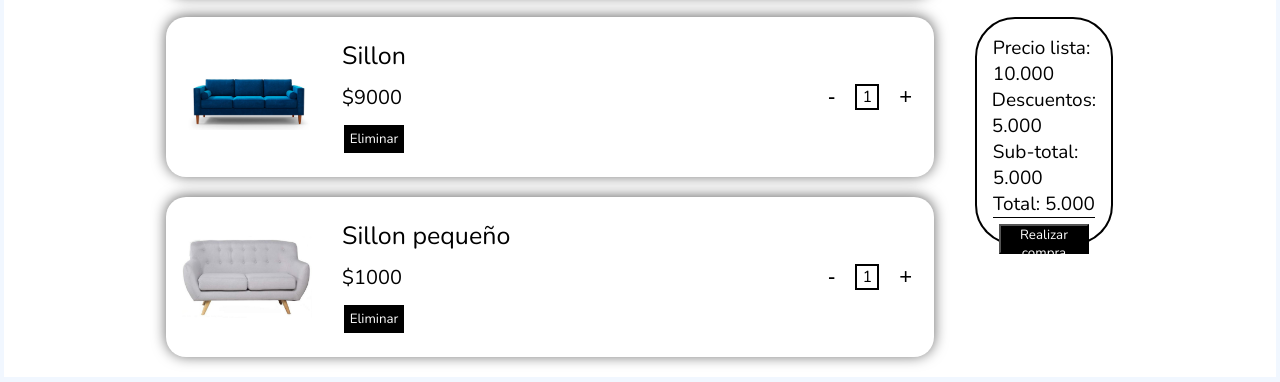
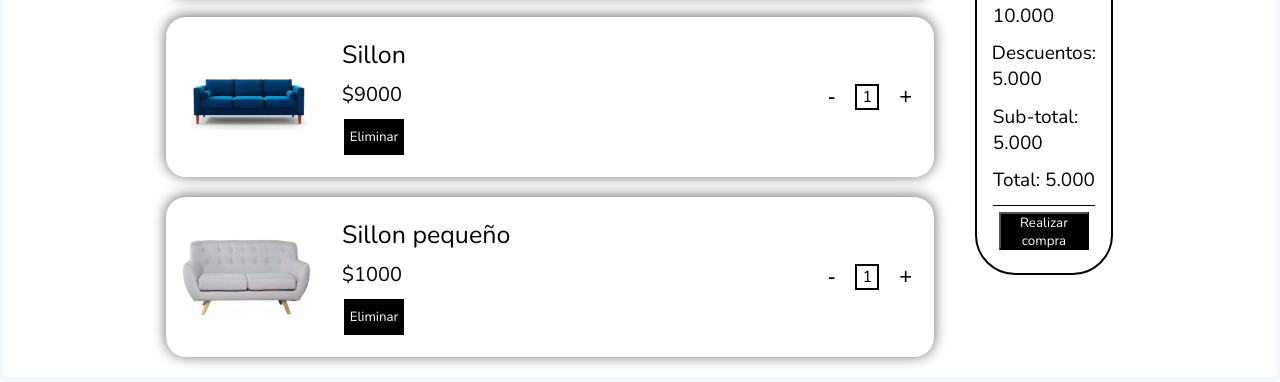
Before and after one commit to tomimirad/sprin2, a website: page views/productCart.html in a window 1280 px wide. Shown: the part 532-914 px from the top of the page. Drawn offline with Linux system fonts and the light colour scheme; files that its build step writes are made by us from their sources; files whose address does not match are found by name.

Commit message:
acomodando carrito

```diff
--- a/public/css/productCart.css
+++ b/public/css/productCart.css
@@ -55,7 +55,7 @@ img{
   border: solid 2px;
     color: white;
     background-color: black;
-    height: 4vh;
+    height: 5vh;
     width: 5vw;
 }
 
@@ -126,7 +126,7 @@ img{
     border: solid 2px;
     border-radius: 40px;
     padding: 1rem;
-    height: 24vh;
+    height: 35vh;
     width: 8vw;
     display: flex;
     flex-direction: column;
@@ -141,7 +141,7 @@ img{
 .derecha-abajo button{
     color: white;
     background-color: black;
-    height: 30px;
+    height: 38px;
 }
 
 .derecha-abajo button:hover{
```
